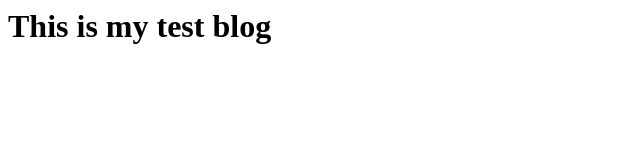
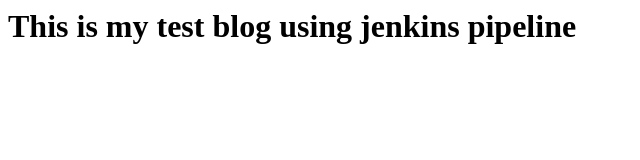
Before and after one commit to 47danishkhan/jekins-project, a plain HTML site: page index.html in a window 1280 px wide. Shown: the whole page, without its empty margins (0-640 px from the left). Drawn offline with Linux system fonts and the light colour scheme.

Commit message:
website updated

```diff
--- a/index.html
+++ b/index.html
@@ -1,6 +1,6 @@
 <html>
 <title> hello world </title>
 <body>
-<h1>This is my test blog </h1>
+<h1>This is my test blog using jenkins pipeline</h1>
 </body>
 </html>
```
